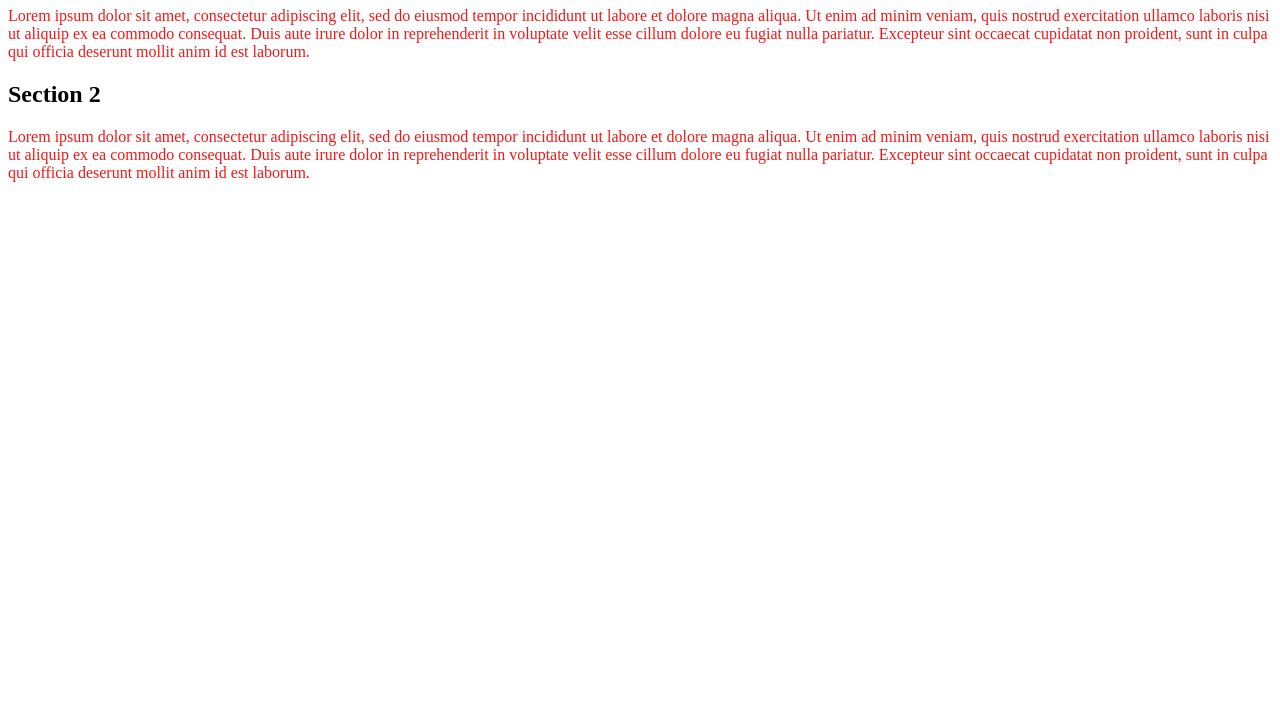
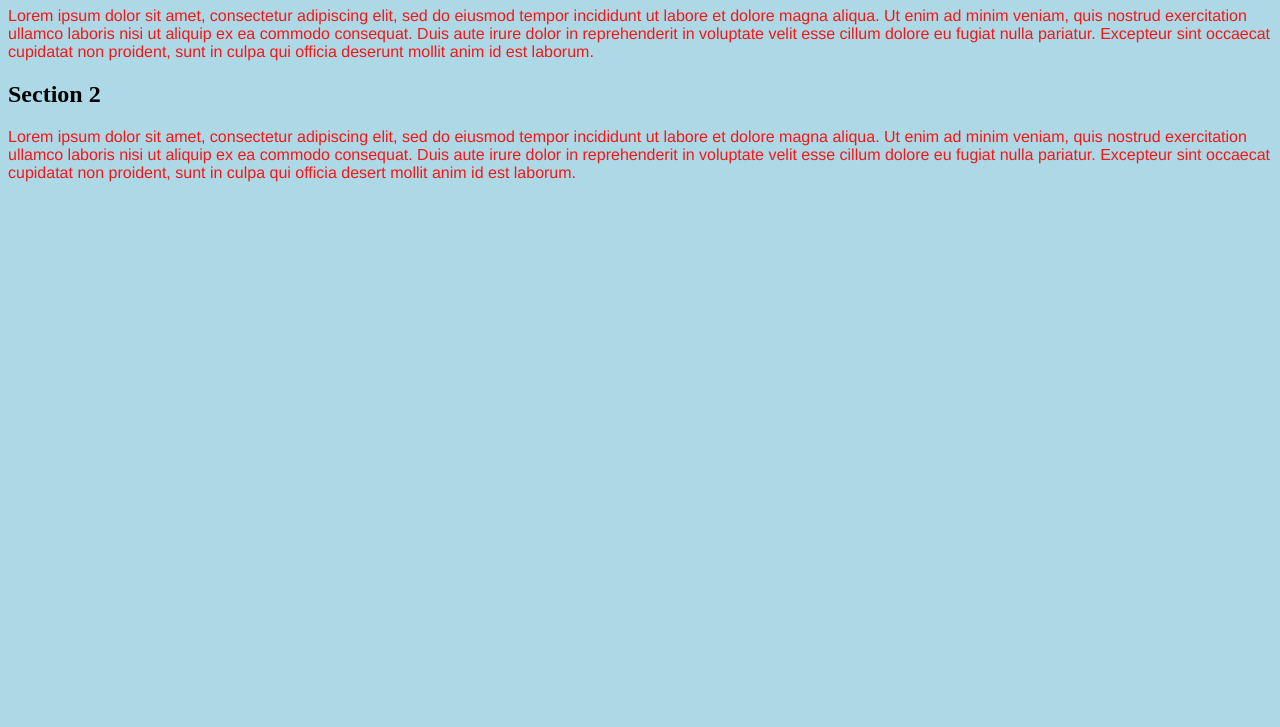
Before and after one commit to rsaddlerACC/Responsive_design1_classdemo, a plain HTML site: page index.html in a window 1280 px wide. Shown: the part 73-800 px from the top of the page. Drawn offline with Linux system fonts and the light colour scheme.

Commit message:
background light blue
Background light

```diff
--- a/index.html
+++ b/index.html
@@ -11,7 +11,7 @@
 	<h1>Section 1</h1>
 	<p>Lorem ipsum dolor sit amet, consectetur adipiscing elit, sed do eiusmod tempor incididunt ut labore et dolore magna aliqua. Ut enim ad minim veniam, quis nostrud exercitation ullamco laboris nisi ut aliquip ex ea commodo consequat. Duis aute irure dolor in reprehenderit in voluptate velit esse cillum dolore eu fugiat nulla pariatur. Excepteur sint occaecat cupidatat non proident, sunt in culpa qui officia deserunt mollit anim id est laborum.</p>
 	<h2>Section 2</h2>
-	<p>Lorem ipsum dolor sit amet, consectetur adipiscing elit, sed do eiusmod tempor incididunt ut labore et dolore magna aliqua. Ut enim ad minim veniam, quis nostrud exercitation ullamco laboris nisi ut aliquip ex ea commodo consequat. Duis aute irure dolor in reprehenderit in voluptate velit esse cillum dolore eu fugiat nulla pariatur. Excepteur sint occaecat cupidatat non proident, sunt in culpa qui officia deserunt mollit anim id est laborum.</p>
+	<p>Lorem ipsum dolor sit amet, consectetur adipiscing elit, sed do eiusmod tempor incididunt ut labore et dolore magna aliqua. Ut enim ad minim veniam, quis nostrud exercitation ullamco laboris nisi ut aliquip ex ea commodo consequat. Duis aute irure dolor in reprehenderit in voluptate velit esse cillum dolore eu fugiat nulla pariatur. Excepteur sint occaecat cupidatat non proident, sunt in culpa qui officia desert mollit anim id est laborum.</p>
 	</main>
 </body>
 
--- a/stylesheet.css
+++ b/stylesheet.css
@@ -1,7 +1,10 @@
+body{
+  background-color: lightblue;
+}
 h1{
 	color: yellow;
 }
-
 p{
 	color: #F31818;
+	font-family: Helvetica;
 }
```
